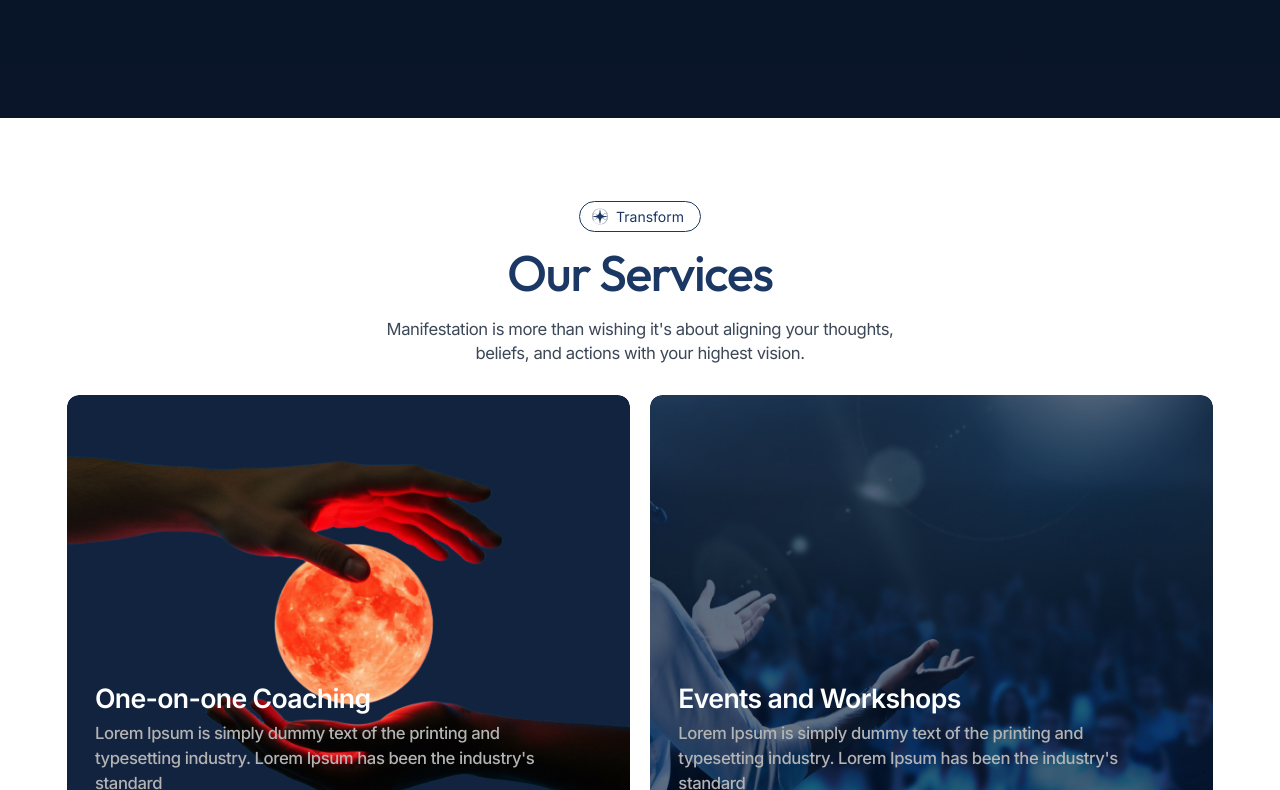
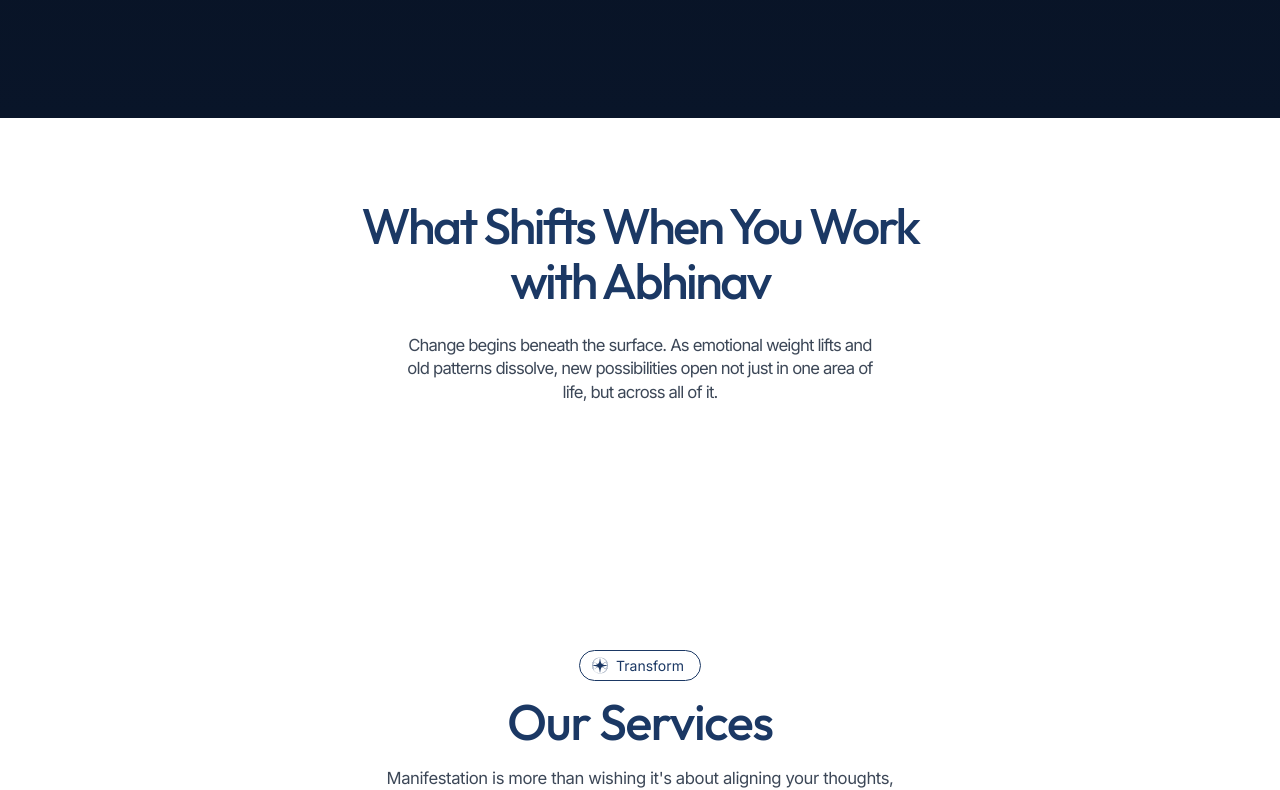
Before and after one commit to Iykekelvins/cydir, a Next.js app: page / in a window 1280 px wide. Shown: the part 5510-6300 px from the top of the page. Built offline with nearby package versions, Linux system fonts and the light colour scheme.

Commit message:
Add WhatShifts component to homepage and implement its content
- Imported WhatShifts component in index.tsx
- Created new WhatShifts component with a title and descriptive paragraph

```diff
--- a/package.json
+++ b/package.json
@@ -19,7 +19,6 @@
     "next": "^16.0.8",
     "next-sitemap": "^4.2.3",
     "react": "19.1.0",
-    "react-custom-scrollbars-2": "^4.5.0",
     "react-dom": "19.1.0",
     "react-starfield": "^1.0.3",
     "styled-jsx": "^5.1.7",
--- a/src/home/faqs.tsx
+++ b/src/home/faqs.tsx
@@ -2,7 +2,6 @@
 
 import { useEffect, useRef, useState } from 'react';
 import { FAQS } from '@/utils/mock';
-import { Scrollbars } from 'react-custom-scrollbars-2';
 
 import useEmblaCarousel from 'embla-carousel-react';
 import gsap from 'gsap';
@@ -47,7 +46,7 @@ export default function Faqs() {
 				mt-[max(2.825rem,30px)]
 				'>
 					<div className='h-148 hidden lg:flex gap-[max(2.75rem,30px)]'>
-						<Scrollbars
+						{/* <Scrollbars
 							data-lenis-prevent
 							renderThumbVertical={() => (
 								<div
@@ -69,7 +68,7 @@ export default function Faqs() {
 										right: '0px',
 									}}
 								/>
-							)}>
+							)}> */}
 						<ul
 							className='flex flex-col gap-[max(1rem,14px)]
 							max-w-[max(41rem,424px)] w-full'>
@@ -125,7 +124,7 @@ export default function Faqs() {
 								</li>
 							))}
 						</ul>
-						</Scrollbars>
+						{/* </Scrollbars> */}
 						<div className='max-w-[max(33rem,380px)] w-full'>
 							<div className='overflow-hidden h-full' ref={emblaRef}>
 								<div className='embla__container h-full'>
--- a/src/home/index.tsx
+++ b/src/home/index.tsx
@@ -2,6 +2,7 @@ import Hero from './hero';
 import Transformation from './transformation';
 import Awaken from './awaken';
 import Breakthrough from './breakthrough';
+import WhatShifts from './what-shifts';
 import Transform from './transform';
 import Origin from './origin';
 import Events from './events';
@@ -18,6 +19,7 @@ const Homepage = () => {
 			<Transformation />
 			<Awaken />
 			<Breakthrough />
+			<WhatShifts />
 			<Transform />
 			<Origin />
 			<Events />
--- /dev/null
+++ b/src/home/what-shifts.tsx
@@ -0,0 +1,25 @@
+import Paragraph from '@/animations/paragraph';
+import Words from '@/animations/words';
+
+export default function WhatShifts() {
+	return (
+		<section className='relative z-2 px-gutter pt-[max(6rem,56px)] pb-[max(12.2rem,85px)]'>
+			<div className='flex flex-col items-center justify-center text-center'>
+				<Words
+					as='h2'
+					className='text-blue text-60 font-medium font-outfit tracking-tighter leading-[1.11]
+          max-w-[max(46.625rem,500px)]
+          '>
+					What Shifts When You Work with Abhinav
+				</Words>
+				<Paragraph
+					className='text-20 tracking-tighter max-w-[max(35.75rem,320px)]
+        mt-[max(1.875rem,20px)] leading-[1.4]'>
+					Change begins beneath the surface. As emotional weight lifts and old
+					patterns dissolve, new possibilities open not just in one area of life, but
+					across all of it.
+				</Paragraph>
+			</div>
+		</section>
+	);
+}
```
Also changed, not shown: public/images/what-shifts.jpg (added), 1 other file (tests, documents, lock files or other folders). Lines whose indentation alone changed are shown as unchanged.
